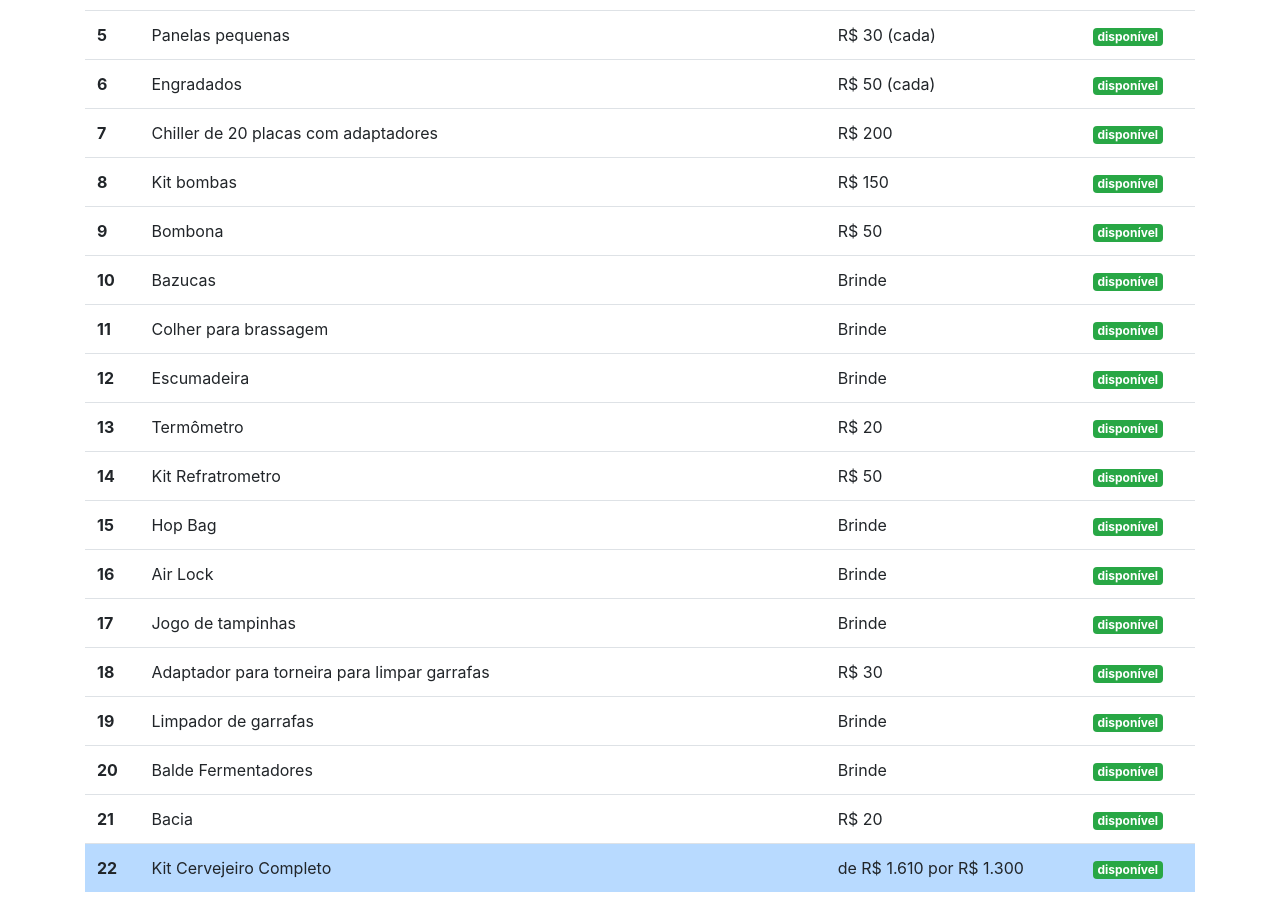
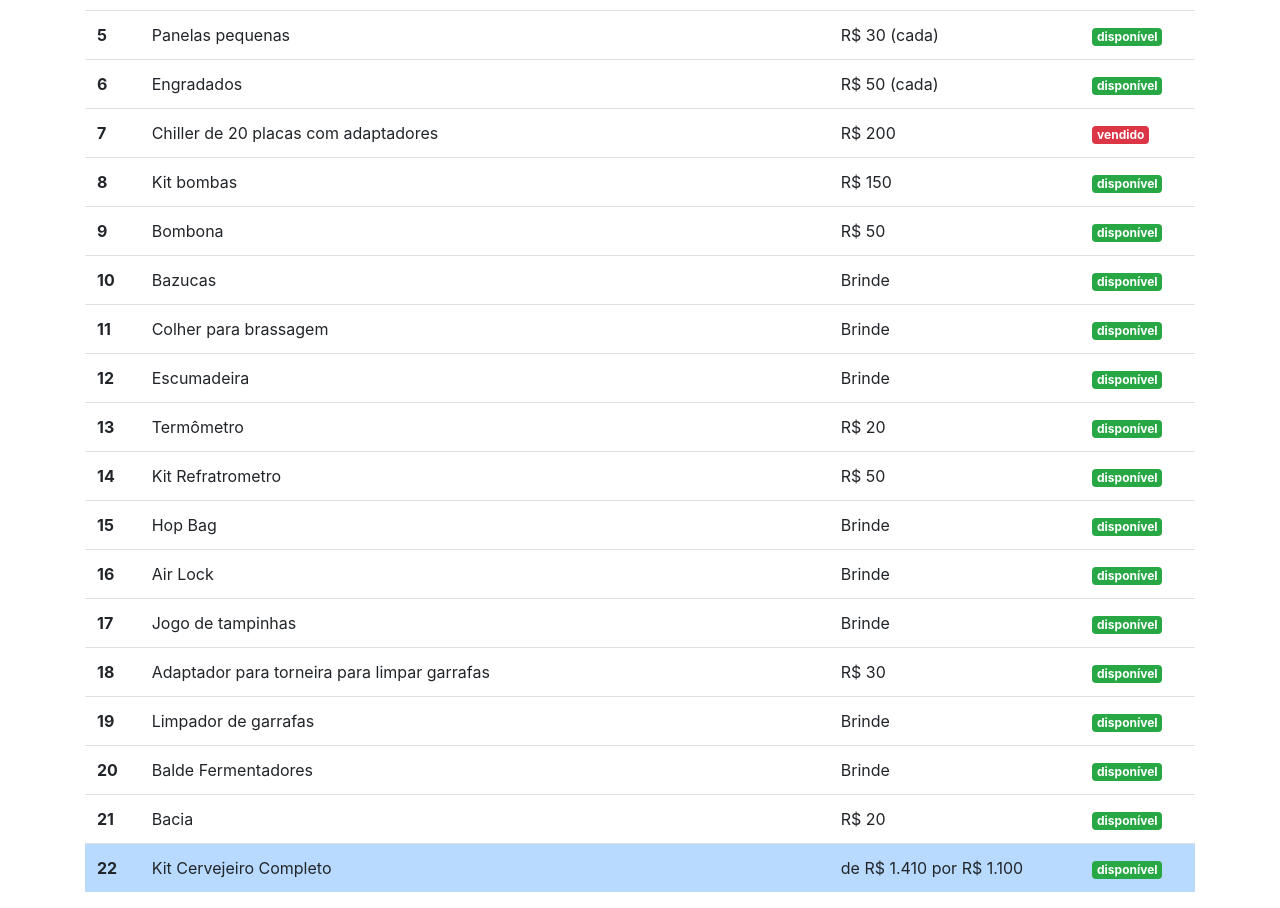
Before and after one commit to lf-dev/kit-cervejeiro, a plain HTML site: page index.html in a window 1280 px wide. Shown: the part 2971-3879 px from the top of the page. Drawn offline with nearby package versions, Linux system fonts and the light colour scheme.

Commit message:
chiller vendido

```diff
--- a/index.html
+++ b/index.html
@@ -246,7 +246,7 @@
         <th scope="row">7</th>
         <td>Chiller de 20 placas com adaptadores</td>
         <td>R$ 200</td>
-        <td><span class="badge badge-success">disponível</span></td>
+        <td><span class="badge badge-danger">vendido</span></td>
       </tr>
       <tr>
         <th scope="row">8</th>
@@ -335,7 +335,7 @@
       <tr class="table-primary">
         <th scope="row">22</th>
         <td>Kit Cervejeiro Completo</td>
-        <td>de R$ 1.610 por R$ 1.300</td>
+        <td>de R$ 1.410 por R$ 1.100</td>
         <td><span class="badge badge-success">disponível</span></td>
       </tr>
 
```
